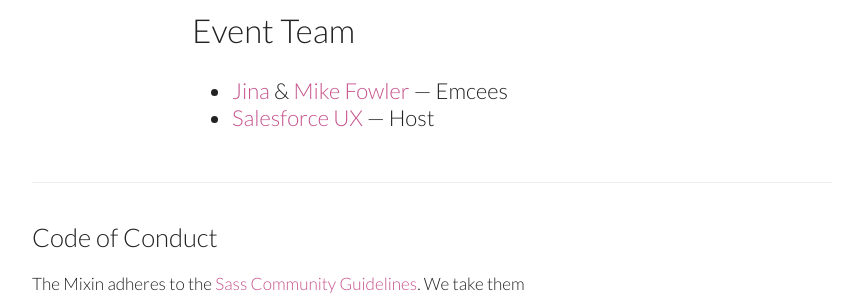
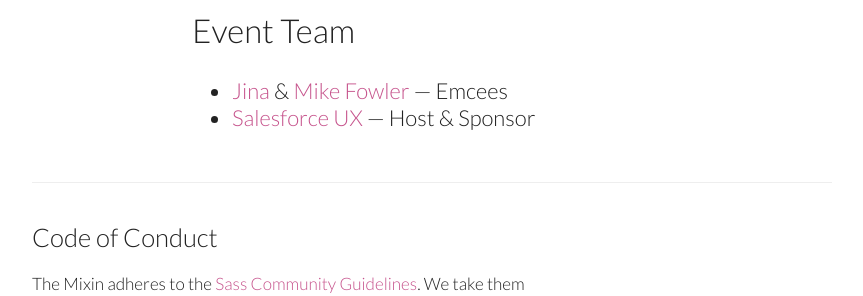
Before and after one commit to sushiandrobots/themixinsf.com, a Jekyll site: the page built from _posts/2015-03-11-tab-atkins-cordelia-mcgee-tubb.md, in a window 1280 px wide. Shown: the part 1077-1373 px from the top of the page, without its empty margins (208-1071 px from the left). Built offline with Jekyll 4.4.1, drawn with Linux system fonts in a browser that asks for light colours.

Commit message:
Update 2015-03-11-tab-atkins-cordelia-mcgee-tubb.md

```diff
--- a/_posts/2015-03-11-tab-atkins-cordelia-mcgee-tubb.md
+++ b/_posts/2015-03-11-tab-atkins-cordelia-mcgee-tubb.md
@@ -23,4 +23,4 @@ Accessibility Specialist & UX Cartoonist, Salesforce UX
 
 ## Event Team
 * [Jina](http://jina.me/) & [Mike Fowler](http://mikefowler.me/) — Emcees
-* [Salesforce UX](http://twitter.com/salesforceux) — Host
+* [Salesforce UX](http://twitter.com/salesforceux) — Host & Sponsor
```
